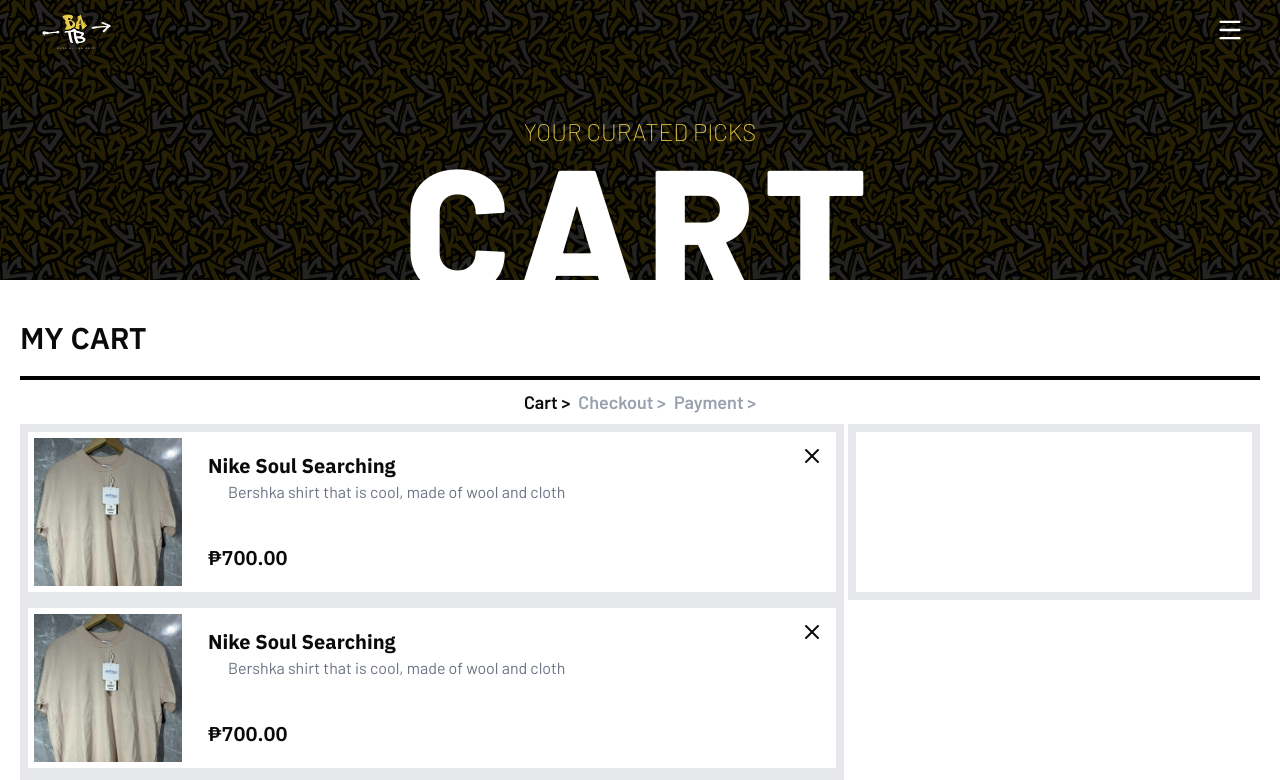
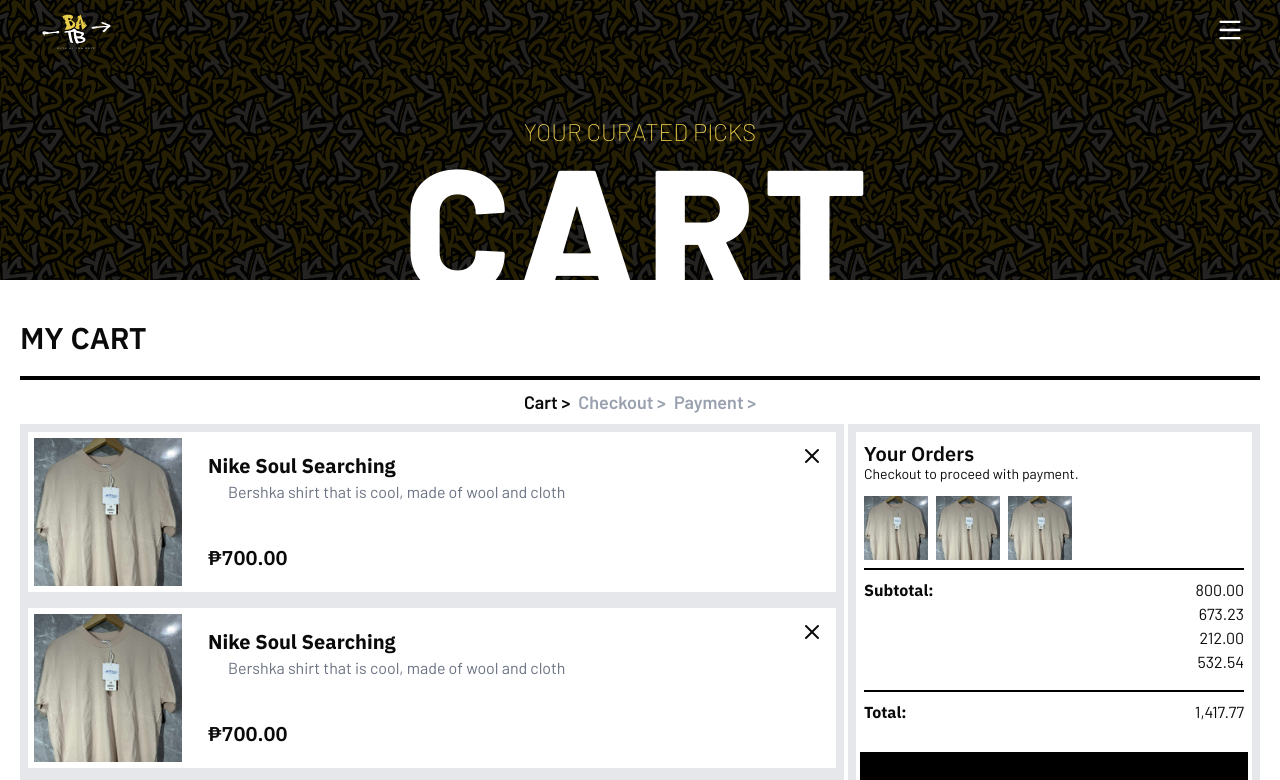
Before and after one commit to lucerocris/batb-front, a React (Vite) app: page /cart in a window 1280 px wide. Shown: the top 780 px of the page. Built offline with nearby package versions, Linux system fonts and the light colour scheme.

Commit message:
cart finished statically

```diff
--- a/src/app/pages/storefront/Browse.tsx
+++ b/src/app/pages/storefront/Browse.tsx
@@ -73,7 +73,7 @@
 
             <div className='w-full h-auto bg-white flex flex-col items-center py-5 px-10'>
                 <h2 className='text-4xl font-bold mb-4'>Browse Our Collection</h2>
-                <p className='text-lg text-gray-600 mb-8'>Discover the latest trends and styles.</p>
+                <p className='text-lg text-gray-600 mb-8'>Dont miss these great deals.</p>
                 <div className='h-auto grid grid-cols-5 gap-10'>
                     {products.map((product) => (
                         <ItemContainer
--- a/src/app/pages/storefront/Cart.tsx
+++ b/src/app/pages/storefront/Cart.tsx
@@ -2,14 +2,14 @@
 import { useProducts } from '../../../hooks/useProducts';
 import Header from '../../../components/storefront/HeaderFollow';
 
-import testImage from '../../../assets/storefront_assets/testimage.jpg';
-import CheckoutItem from '../../../components/storefront/CheckoutItem.';
+import MyCart from '../../../components/storefront/MyCart'
+import Checkout from '../../../components/storefront/Checkout'
 
 import Lenis from 'lenis';
-import { LucideX } from 'lucide-react';
 
 
 export default function Cart(){
+    const [currentStep, setCurrentStep] = useState('cart'); // 'cart', 'checkout', 'payment'
 
     useEffect(() => {
         const lenis = new Lenis({
@@ -45,28 +45,11 @@
             </div>
         </div>
 
-        <div className='w-full min-h-screen bg-white flex flex-col items-center py-5 px-5'>
-            <div className='border-b-4 border-black w-full h-[10vh] flex items-center'>
-                <h1 className='text-3xl font-semibold'>MY CART</h1>
-            </div>
-            <div className='w-full flex items-center justify-center gap-2 my-2'>
-                <p className='text-lg font-semibold'>Cart &gt;</p>
-                <p className='text-lg font-semibold text-gray-400'>Checkout &gt;</p>
-                <p className='text-lg font-semibold text-gray-400'>Payment &gt;</p>
-            </div>
-            <div className='w-full h-full flex'>
-
-                <div className='w-2/3 h-full flex bg-gray-200 flex-col'>
-                    <CheckoutItem />
-                    <CheckoutItem />
-                    <CheckoutItem />
-                </div>
-                <div className='w-1/3 h-full flex bg-gray-200 ml-1 p-2'>
-                    <div className='w-full h-[20vh] bg-white'>
-
-                    </div>
-                </div>
-            </div>
+        {/* {currentStep === 'cart' && <MyCart onCheckout={() => setCurrentStep('checkout')} />} */}
+        <div className='transition-all duration-300'>
+            {currentStep === 'cart' && <MyCart />}
+            {currentStep === 'checkout' && <Checkout />}
+            {currentStep === 'payment' && <div>Payment Component Coming Soon</div>}
         </div>
         </>
     )
--- /dev/null
+++ b/src/components/storefront/Checkout.tsx
@@ -0,0 +1,19 @@
+export default function(){
+    return(
+        <>
+        <div className='w-full min-h-screen bg-white flex flex-col items-center py-5 px-5'>
+            <div className='border-b-4 border-black w-full h-[10vh] flex items-center'>
+                <h1 className='text-3xl font-semibold'>CHECKOUT</h1>
+            </div>
+            <div className='w-full flex items-center justify-center gap-2 my-2'>
+                <p className='text-lg font-semibold text-gray-400'>Cart &gt;</p>
+                <p className='text-lg font-semibold '>Checkout &gt;</p>
+                <p className='text-lg font-semibold text-gray-400'>Payment &gt;</p>
+            </div>
+
+
+
+        </div>
+        </>
+    )
+}
--- a/src/components/storefront/CheckoutItem..tsx
+++ b/src/components/storefront/CheckoutItem..tsx
@@ -21,7 +21,7 @@
                         </div>
                     </div>
                     <div className='ml-auto h-full] p-3'>
-                        <LucideX className='hover:scale-125 hover:rotate-32 transition-all duration-300 hover:text-red-500'/>
+                        <LucideX className='cursor-pointer hover:scale-125 hover:rotate-32 transition-all duration-300 hover:text-red-500'/>
                     </div>
                 </div>
             </div>
--- /dev/null
+++ b/src/components/storefront/MyCart.tsx
@@ -0,0 +1,78 @@
+import CheckoutItem from '../../components/storefront/CheckoutItem.';
+import testImage from '../../assets/storefront_assets/testimage.jpg'
+
+
+export default function(){
+    return(
+        <>
+        <div className='w-full min-h-screen bg-white flex flex-col items-center py-5 px-5'>
+            <div className='border-b-4 border-black w-full h-[10vh] flex items-center'>
+                <h1 className='text-3xl font-semibold'>MY CART</h1>
+            </div>
+            <div className='w-full flex items-center justify-center gap-2 my-2'>
+                <p className='text-lg font-semibold'>Cart &gt;</p>
+                <p className='text-lg font-semibold text-gray-400'>Checkout &gt;</p>
+                <p className='text-lg font-semibold text-gray-400'>Payment &gt;</p>
+            </div>
+            <div className='w-full h-full flex'>
+
+                <div className='w-2/3 h-full flex bg-gray-200 flex-col'>
+                    <CheckoutItem />
+                    <CheckoutItem />
+                    <CheckoutItem />
+                </div>
+                <div className='w-1/3 h-full ml-1'>
+                    <div className='w-full h-full flex flex-col bg-gray-200 p-2'>
+                            <div className='w-full h-min-[20vh] bg-white p-2 pb-0'>
+                                <div className='flex flex-col w-full'>
+
+                                    <h1 className='text-xl font-semibold'>Your Orders</h1>
+                                    <span className='text-sm -mt-1'>Checkout to proceed with payment.</span>
+
+                                    <div className='max-h-[8vh] w-full mt-3 flex gap-2'>
+                                        <div className='h-[8vh] aspect-square
+                                        hover:scale-102 transition-all duration-300'>
+                                            <img src={testImage} className='w-full h-full object-top object-cover' />
+                                        </div>
+                                        <div className='h-[8vh] aspect-square
+                                        hover:scale-102 transition-all duration-300'>
+                                            <img src={testImage} className='w-full h-full object-top object-cover' />
+                                        </div>
+                                        <div className='h-[8vh] aspect-square
+                                        hover:scale-102 transition-all duration-300'>
+                                            <img src={testImage} className='w-full h-full object-top object-cover' />
+                                        </div>
+                                    </div>
+
+                                </div>
+
+                                <div className='w-full flex mt-2 border-t-2 border-black py-2'>
+                                    <h1 className='text-md font-extrabold'>Subtotal:</h1>
+                                    <div className='w-1/2 ml-auto min-h-10 flex flex-col items-end'>
+                                        <p>800.00</p>
+                                        <p>673.23</p>
+                                        <p>212.00</p>
+                                        <p>532.54</p>
+                                    </div>
+                                </div>
+
+                                <div className='w-full flex mt-2 border-t-2 border-black py-2'>
+                                    <h1 className='font-bold '>Total:</h1>
+                                    <p className='w-1/2 ml-auto min-h-10 flex flex-col items-end'>
+                                        1,417.77
+                                    </p>
+                                </div>
+
+
+                            </div>
+                        <div className='w-full h-[10vh] flex p-1 bg-white'>
+                            <a href="/checkout" className='h-full w-full bg-black text-white items-center justify-center flex
+                            duration-300 hover:text-lg'> CHECKOUT </a>
+                        </div>
+                    </div>
+                </div>
+            </div>
+        </div>
+        </>
+    )
+}
```
